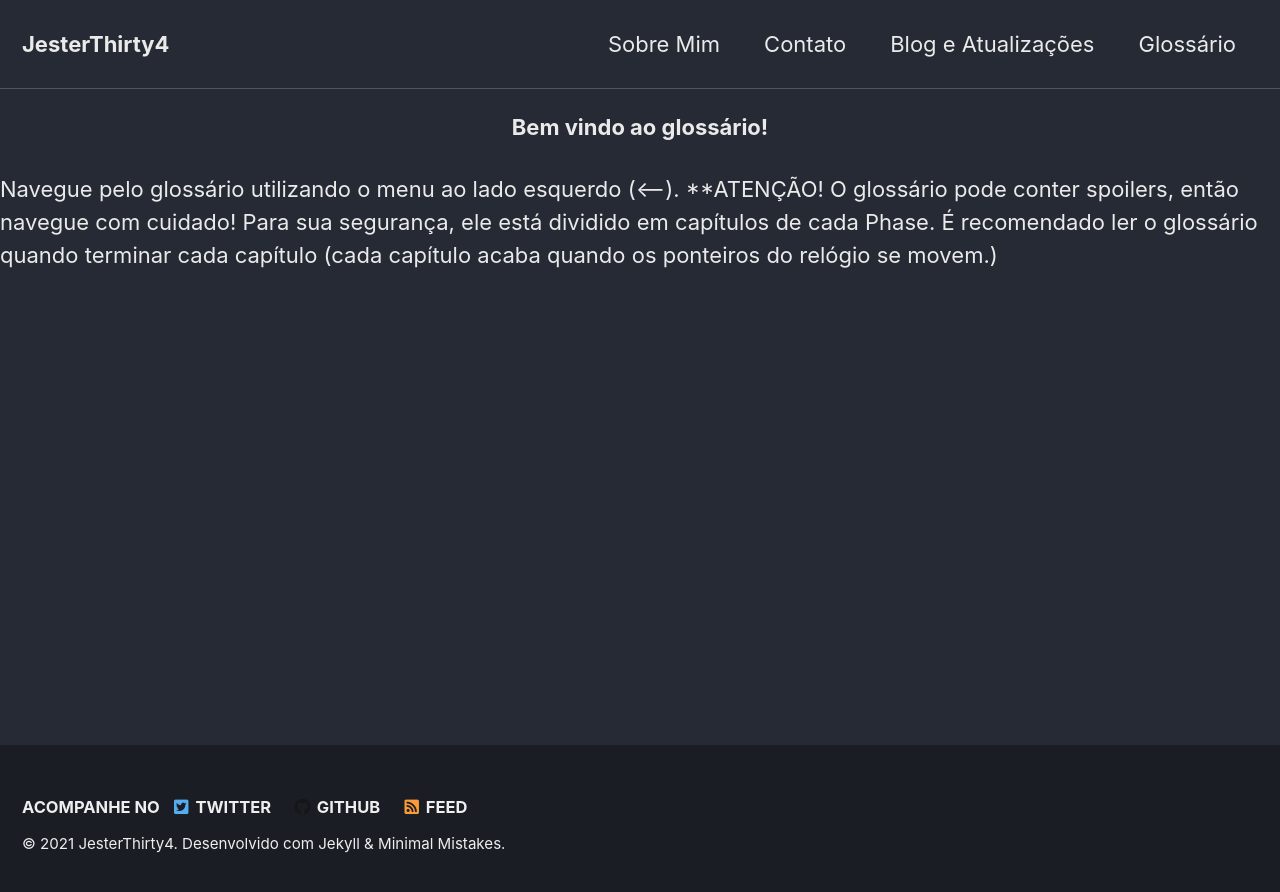
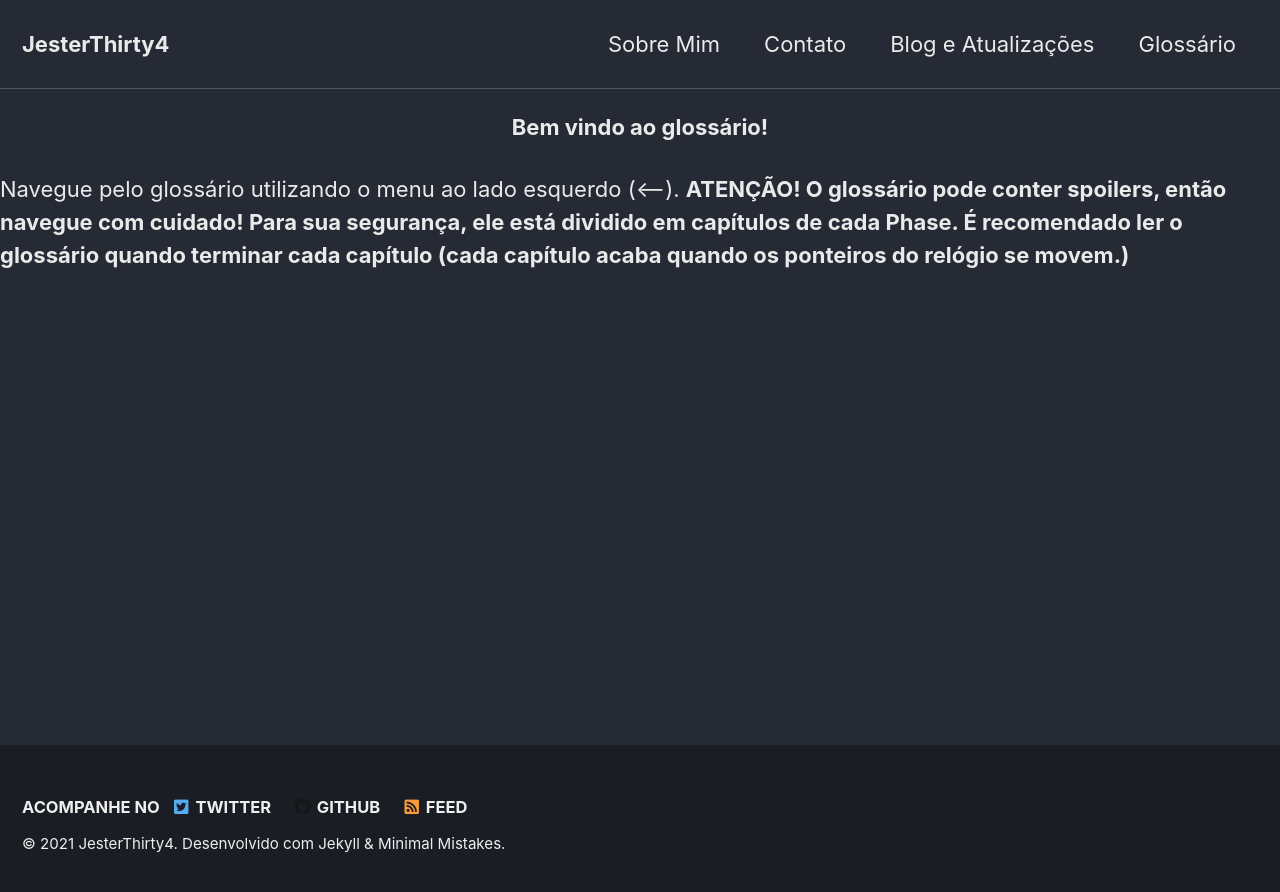
Before and after one commit to JesterThirty4/JesterThirty4.github.io, a Jekyll site: the page built from _pages/glossario.md, in a window 1280 px wide. Shown: the top 892 px of the page. Built offline with Jekyll 4.4.1, drawn with Linux system fonts in a browser that asks for light colours; cached includes are drawn as plain includes.

```diff
--- a/_pages/glossario.md
+++ b/_pages/glossario.md
@@ -7,4 +7,4 @@ author_profile: false
 <p align=center><b>Bem vindo ao glossário!</b></p>
 
 Navegue pelo glossário utilizando o menu ao lado esquerdo (<--).
-**ATENÇÃO! O glossário pode conter spoilers, então navegue com cuidado! Para sua segurança, ele está dividido em capítulos de cada Phase. É recomendado ler o glossário quando terminar cada capítulo (cada capítulo acaba quando os ponteiros do relógio se movem.)
+**ATENÇÃO! O glossário pode conter spoilers, então navegue com cuidado! Para sua segurança, ele está dividido em capítulos de cada Phase. É recomendado ler o glossário quando terminar cada capítulo (cada capítulo acaba quando os ponteiros do relógio se movem.)**
```
